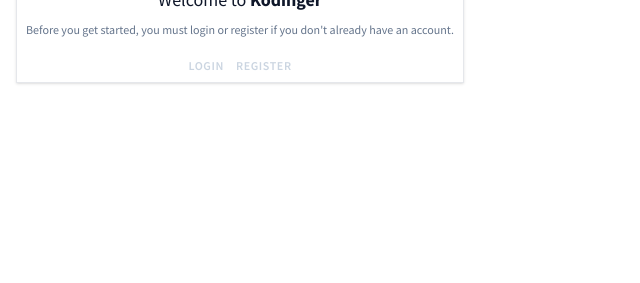
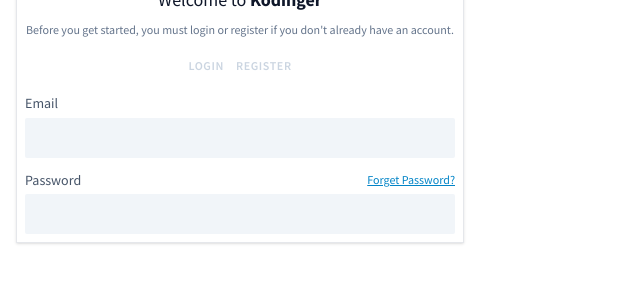
Before and after one commit to Startang141/Faceless-Login-Page, a plain HTML site: page index.html in a window 1280 px wide. Shown: the part 109-392 px from the top of the page, without its empty margins (0-640 px from the left). Drawn offline with nearby package versions, Linux system fonts and the light colour scheme.

Commit message:
Make Form

```diff
--- a/index.html
+++ b/index.html
@@ -31,6 +31,19 @@
                 <button class="text-xs font-semibold tracking-wider text-slate-300 active:text-black active:border-b-blue-400 active:border-b-2">LOGIN</button>
                 <button class="text-xs font-semibold tracking-wider ml-3 text-slate-300 active:text-black active:border-b-blue-400 active:border-b-2">REGISTER</button>
             </div>
+            <form action="" class="mt-4">
+                <label for="email">
+                    <span class="text-sm text-slate-600">Email</span>
+                    <input type="email" placeholder="" name="" id="email" class="w-full p-2 bg-slate-100 mt-1 mb-3 rounded-sm focus:outline-none focus:ring-1 focus:ring-sky-400">
+                </label>
+                <label for="password">
+                    <div class="flex justify-between items-center">
+                    <span class="text-sm text-slate-600">Password</span>
+                    <span class="text-xs text-sky-600 underline">Forget Password?</span>
+                    </div>
+                    <input type="password" placeholder="" name="" id="email" class="w-full p-2 bg-slate-100 mt-1 rounded-sm focus:outline-none focus:ring-1 focus:ring-sky-400">
+                </label>
+            </form>
         </div>
     </div>
 </body>
```
